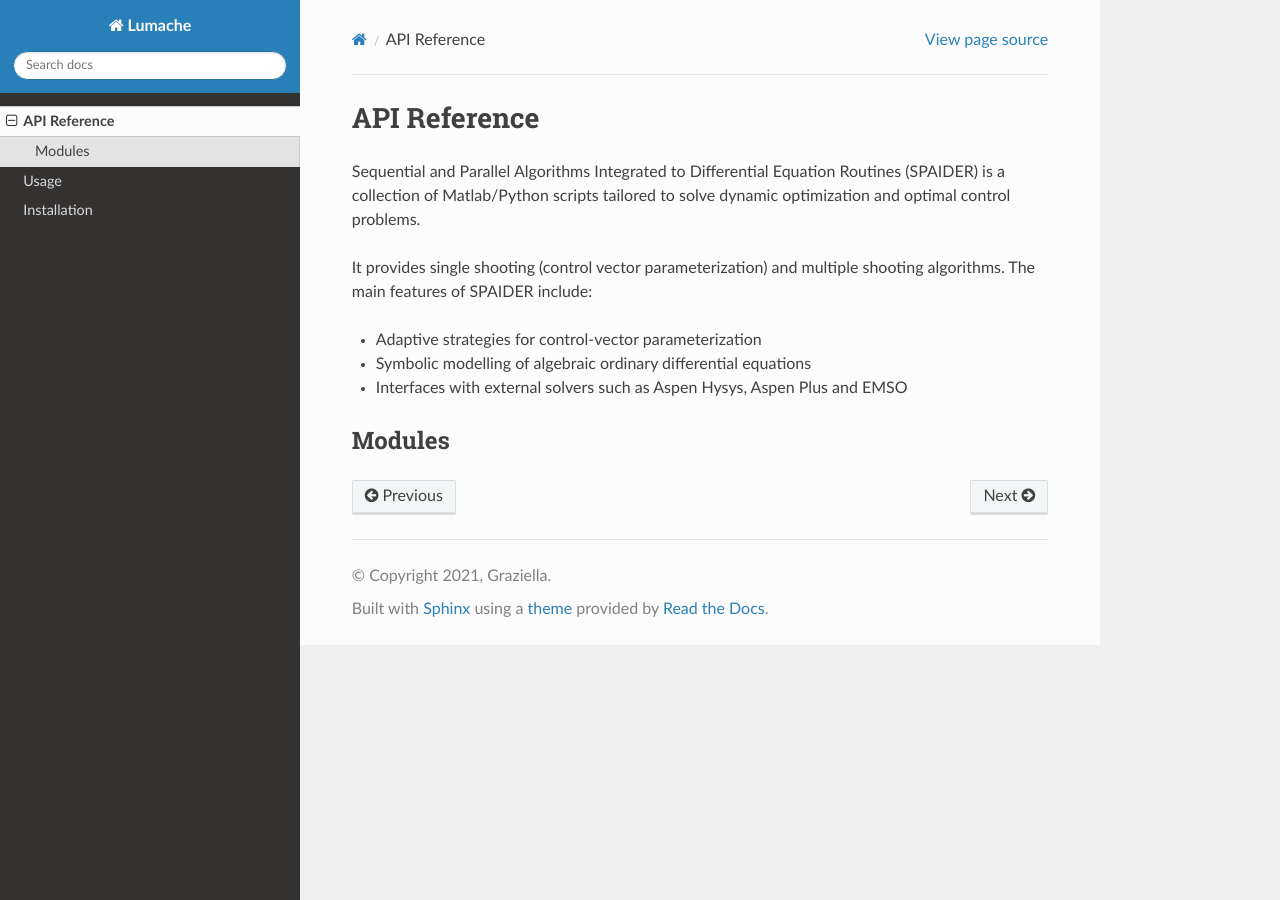
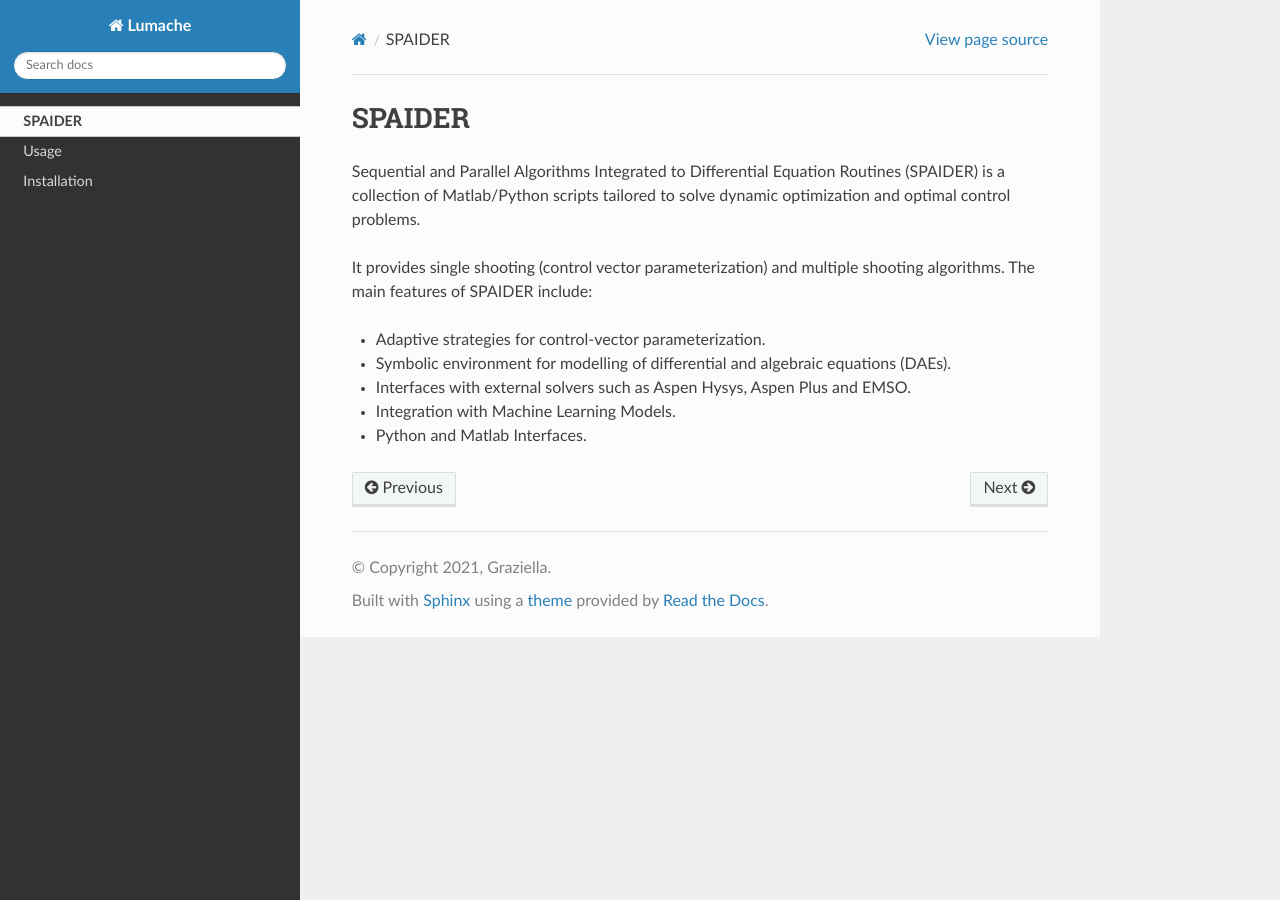
Before and after one commit to LizandroCloud/SPAIDER-M, a Sphinx documentation site: the page built from docs/source/presentation.rst, in a window 1280 px wide. Built offline with Sphinx 7.4.7 and the Read the Docs theme 3.1.0, drawn with Linux system fonts in a browser that asks for light colours.

Commit message:
Update presentation.rst

```diff
--- a/docs/source/presentation.rst
+++ b/docs/source/presentation.rst
@@ -1,4 +1,4 @@
-API Reference
+SPAIDER
 =============
 
 Sequential and Parallel Algorithms Integrated to Differential Equation
@@ -8,12 +8,8 @@ solve dynamic optimization and optimal control problems.
 It provides single shooting (control vector parameterization) and
 multiple shooting algorithms. The main features of SPAIDER include:
 
-- Adaptive strategies for control-vector parameterization
-- Symbolic modelling of algebraic ordinary differential equations
-- Interfaces with external solvers such as Aspen Hysys, Aspen Plus and EMSO
-
-Modules
--------
-
-.. toctree::
-   :maxdepth: 2
+- Adaptive strategies for control-vector parameterization.
+- Symbolic environment for modelling of differential and algebraic equations (DAEs).
+- Interfaces with external solvers such as Aspen Hysys, Aspen Plus and EMSO.
+- Integration with Machine Learning Models.
+- Python and Matlab Interfaces.
```
